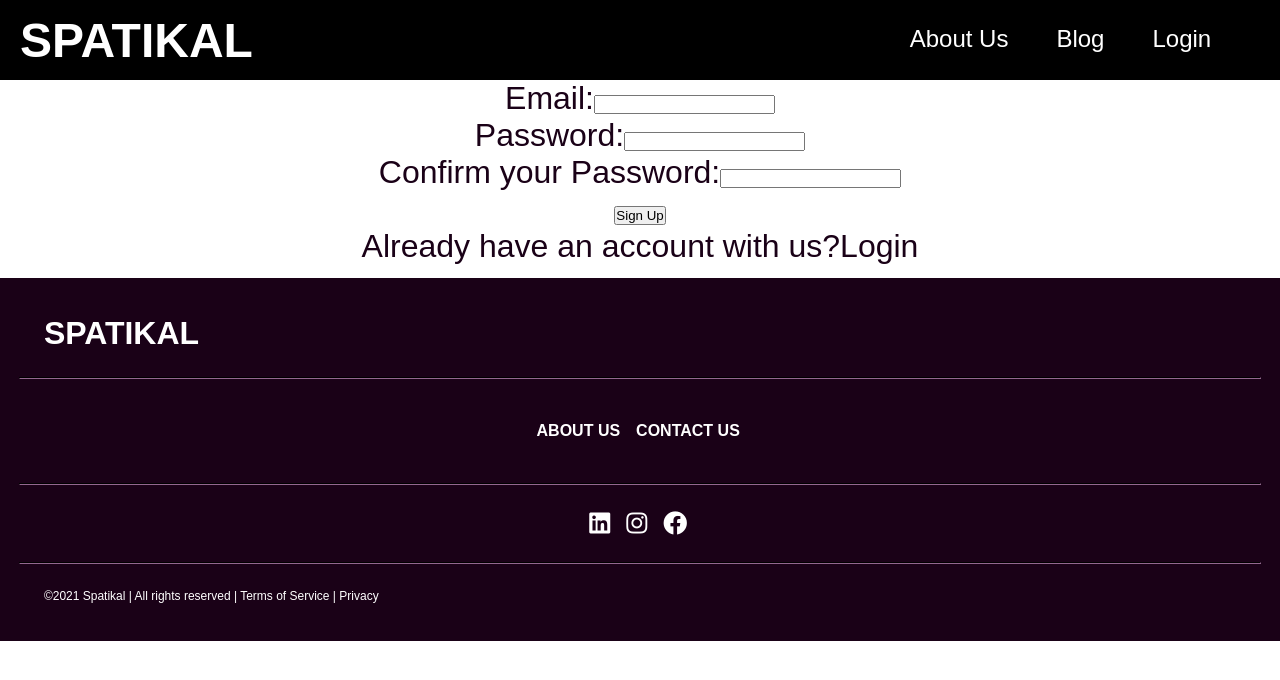
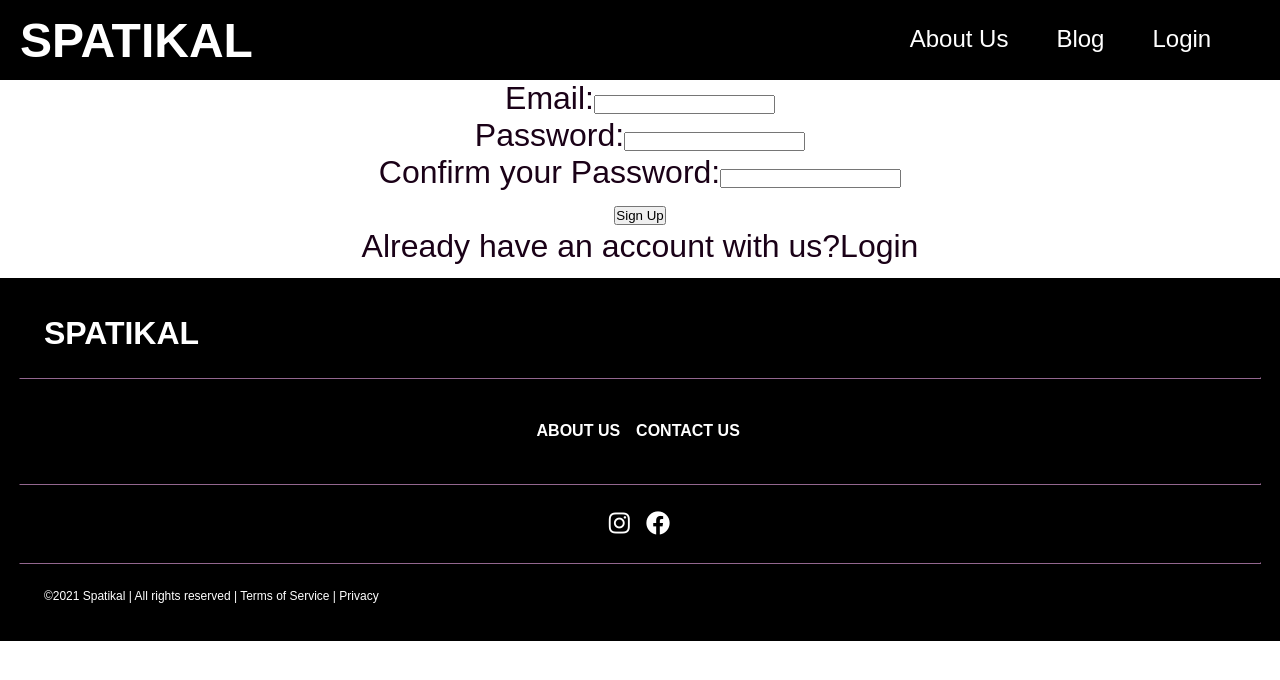
Before and after one commit to siddharthpatra/Spatikal, a React app: page /signup in a window 1280 px wide. Shown: the top 680 px of the page. Built offline with nearby package versions, Linux system fonts and the light colour scheme; no server answers.

Commit message:
Redesigning and other stuffs

```diff
--- a/src/components/body/card.js
+++ b/src/components/body/card.js
@@ -55,7 +55,7 @@ const Card = (props) => {
               </ul>
             </div>
             <div className="card-title">
-              <h3>{props.data.title}</h3>
+              <h4>{props.data.title}</h4>
             </div>
             <div className="card-body">{parse(props.data.content)}</div>
           </div>
--- a/src/components/footer/footer.js
+++ b/src/components/footer/footer.js
@@ -35,14 +35,18 @@ const Footer = () => {
                     </div>
                     <hr/>
                     <div className="row displayFlex social">
+                        {/* <div className="column">
+                            <i className="fab fa-linkedin"></i>
+                        </div> */}
                         <div className="column">
-                            <i className="fab fa-linkedin"></i>
+                            <a href="https://www.instagram.com/_spatikal">
+                            <i className="fab fa-instagram"></i>
+                            </a>
                         </div>
                         <div className="column">
-                            <i className="fab fa-instagram"></i>
-                        </div>
-                        <div className="column">
+                            <a href="https://www.facebook.com/Spatikal-104889145028341">
                             <i className="fab fa-facebook"></i>
+                            </a>
                         </div>
                     </div>
                     <hr/>
--- a/src/resources/css/card.css
+++ b/src/resources/css/card.css
@@ -9,9 +9,9 @@
     transition: 0.3s;
     text-align: left;
     animation: ease-in;
-    background-color: #072154;
+    background-color: #1C3382;
     overflow: hidden;
-    box-shadow: 5px 5px 15px 2px #1a0117;
+
 }
 .image-container {
     box-shadow: 0px 0px 15px -5px;
--- a/src/resources/css/footer.css
+++ b/src/resources/css/footer.css
@@ -1,5 +1,5 @@
 .footer {
-    background-color: #1a0117;
+    background-color: #000000;
     color: #fff;
     margin-top: 1%;
     padding: 1%;
--- a/src/resources/css/home.css
+++ b/src/resources/css/home.css
@@ -50,7 +50,6 @@ img {
     text-align: center;
     font-family: 'Franklin Gothic Medium', 'Arial Narrow', Arial, sans-serif;
     color: #000;
-    text-transform: uppercase;
     font-size: 30px;
     line-height: 35px;
     left: 0.1%;
```
